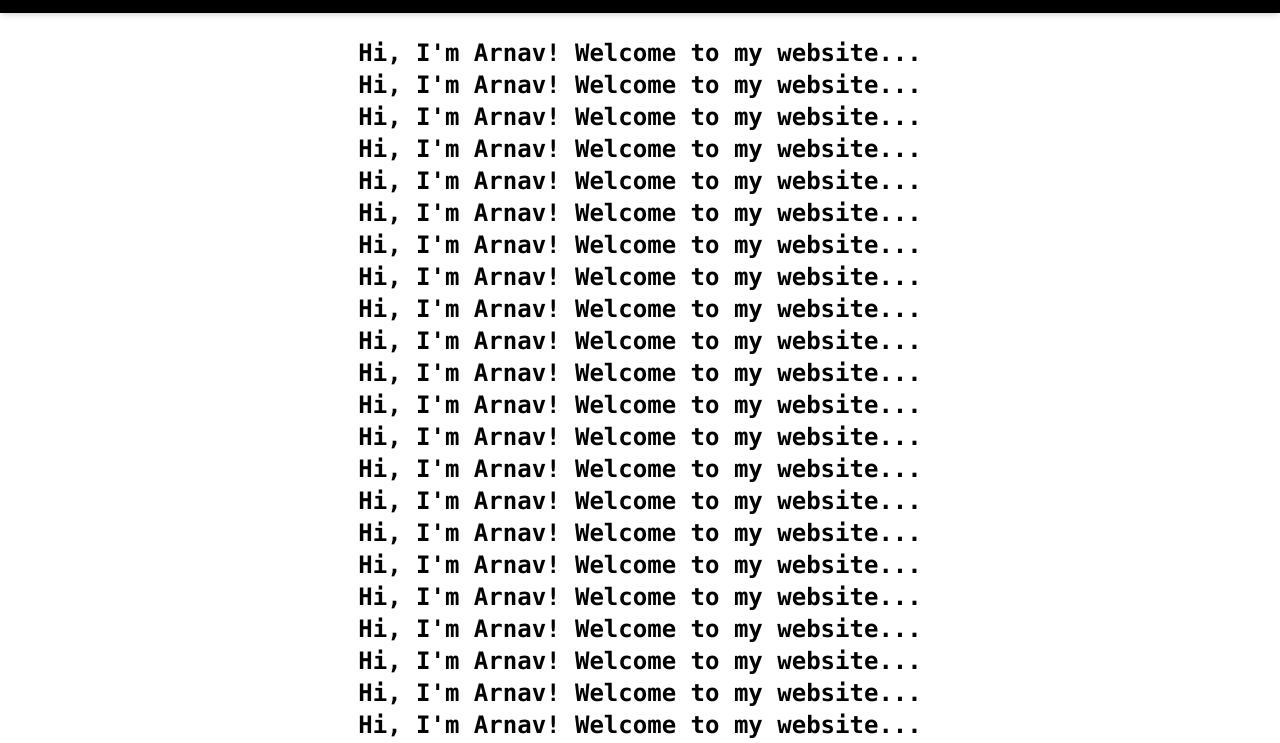
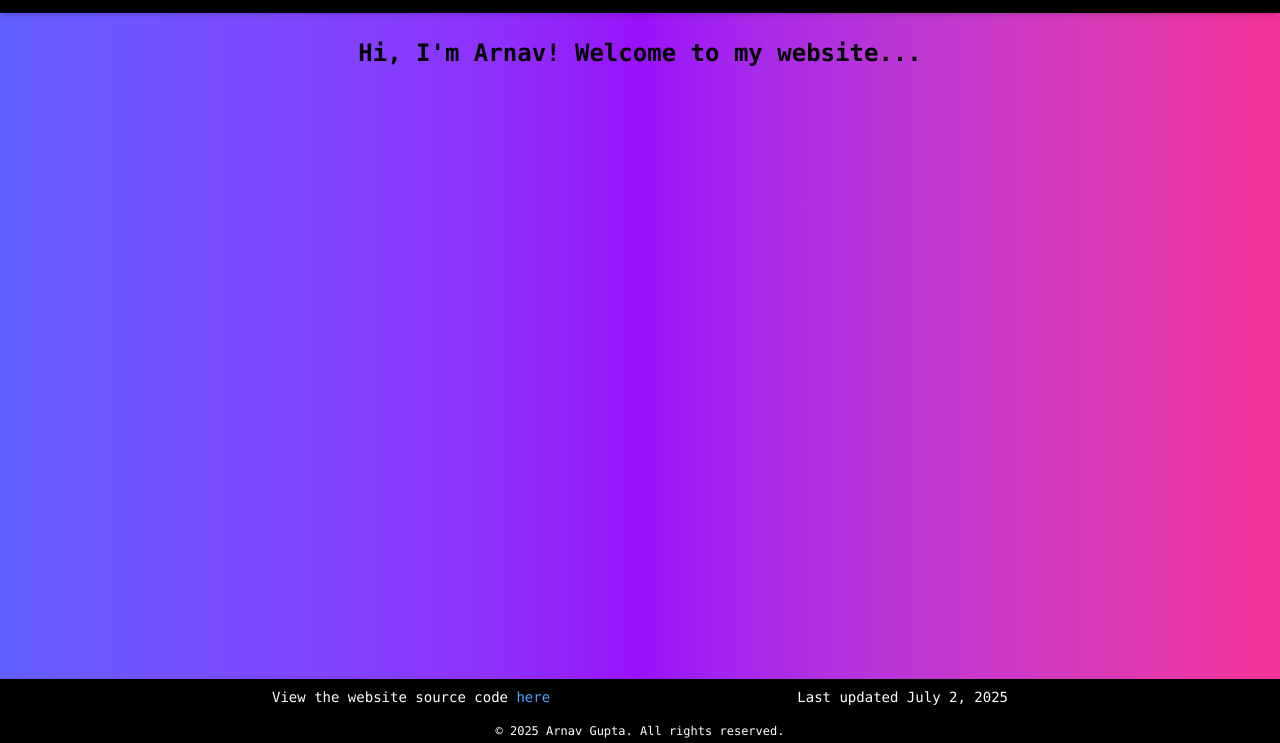
Before and after one commit to arnavgdev/arnavgdev.github.io, an Astro site: page / in a window 1280 px wide. Shown: the part 53-796 px from the top of the page. Built offline with nearby package versions, Linux system fonts and the light colour scheme; Astro itself is replaced by a stand-in of ours.

Commit message:
add background image

```diff
--- a/src/components/footer.astro
+++ b/src/components/footer.astro
@@ -6,9 +6,21 @@ const lastUpdated = new Date().toLocaleDateString('en-US', {
 });
 ---
 
-<footer class="bg-black text-white text-center shadow-inner py-4 mt-12">
-  <div class="max-w-3xl mx-auto px-4 flex justify-between items-center text-sm font-mono">
-    <p>&copy; {new Date().getFullYear()} Arnav Gupta. All rights reserved.</p>
+<footer class="bg-black text-white shadow-inner">
+  <div class="max-w-3xl mx-auto px-4 py-2 flex justify-between items-center text-sm font-mono">
+    <p>
+      View the website source code
+      <a
+        href="https://github.com/arnavgdev/arnavgdev.github.io"
+        target="_blank"
+        class="text-blue-400 hover:underline"
+      >
+        here
+      </a>
+    </p>
     <p>Last updated {lastUpdated}</p>
   </div>
+  <div class="text-center text-xs font-mono py-2">
+    &copy; {new Date().getFullYear()} Arnav Gupta. All rights reserved.
+  </div>
 </footer>
--- a/src/pages/index.astro
+++ b/src/pages/index.astro
@@ -2,9 +2,9 @@
 import '../styles/global.css';
 import Header from '../components/header.astro';
 import Footer from '../components/footer.astro';
-
 ---
 
+<html lang="en" class="h-full">
   <head>
     <title>Arnav Gupta</title>
     <meta name="description" content="Arnav Gupta's Website" />
@@ -12,37 +12,17 @@ import Footer from '../components/footer.astro';
     <link rel="canonical" href="arnavgdev.github.io" />
   </head>
 
-<Header />
+  <body class="bg-gradient-to-r from-indigo-500 via-purple-600 to-pink-500 min-h-screen flex flex-col text-black">
 
-<main class="max-w-3xl mx-auto p-6 text-black">
+    <Header class="z-50" />
+
+    <main class="max-w-3xl mx-auto p-6 flex-grow">
+      <!-- Your repeated content here -->
       <h1 class="text-2xl text-center font-mono font-bold">Hi, I'm Arnav! Welcome to my website...</h1>
-  <h1 class="text-2xl text-center font-mono font-bold">Hi, I'm Arnav! Welcome to my website...</h1>
-  <h1 class="text-2xl text-center font-mono font-bold">Hi, I'm Arnav! Welcome to my website...</h1>
-  <h1 class="text-2xl text-center font-mono font-bold">Hi, I'm Arnav! Welcome to my website...</h1>
-  <h1 class="text-2xl text-center font-mono font-bold">Hi, I'm Arnav! Welcome to my website...</h1>
-  <h1 class="text-2xl text-center font-mono font-bold">Hi, I'm Arnav! Welcome to my website...</h1>
-  <h1 class="text-2xl text-center font-mono font-bold">Hi, I'm Arnav! Welcome to my website...</h1>
-  <h1 class="text-2xl text-center font-mono font-bold">Hi, I'm Arnav! Welcome to my website...</h1>
-  <h1 class="text-2xl text-center font-mono font-bold">Hi, I'm Arnav! Welcome to my website...</h1>
-  <h1 class="text-2xl text-center font-mono font-bold">Hi, I'm Arnav! Welcome to my website...</h1>
-  <h1 class="text-2xl text-center font-mono font-bold">Hi, I'm Arnav! Welcome to my website...</h1>
-  <h1 class="text-2xl text-center font-mono font-bold">Hi, I'm Arnav! Welcome to my website...</h1>
-  <h1 class="text-2xl text-center font-mono font-bold">Hi, I'm Arnav! Welcome to my website...</h1>
-  <h1 class="text-2xl text-center font-mono font-bold">Hi, I'm Arnav! Welcome to my website...</h1>
-  <h1 class="text-2xl text-center font-mono font-bold">Hi, I'm Arnav! Welcome to my website...</h1>
-  <h1 class="text-2xl text-center font-mono font-bold">Hi, I'm Arnav! Welcome to my website...</h1>
-  <h1 class="text-2xl text-center font-mono font-bold">Hi, I'm Arnav! Welcome to my website...</h1>
-  <h1 class="text-2xl text-center font-mono font-bold">Hi, I'm Arnav! Welcome to my website...</h1>
-  <h1 class="text-2xl text-center font-mono font-bold">Hi, I'm Arnav! Welcome to my website...</h1>
-  <h1 class="text-2xl text-center font-mono font-bold">Hi, I'm Arnav! Welcome to my website...</h1>
-  <h1 class="text-2xl text-center font-mono font-bold">Hi, I'm Arnav! Welcome to my website...</h1>
-  <h1 class="text-2xl text-center font-mono font-bold">Hi, I'm Arnav! Welcome to my website...</h1>
-  <h1 class="text-2xl text-center font-mono font-bold">Hi, I'm Arnav! Welcome to my website...</h1>
-  <h1 class="text-2xl text-center font-mono font-bold">Hi, I'm Arnav! Welcome to my website...</h1>
-  <h1 class="text-2xl text-center font-mono font-bold">Hi, I'm Arnav! Welcome to my website...</h1>
-  <h1 class="text-2xl text-center font-mono font-bold">Hi, I'm Arnav! Welcome to my website...</h1>
-  <h1 class="text-2xl text-center font-mono font-bold">Hi, I'm Arnav! Welcome to my website...</h1>
-  <h1 class="text-2xl text-center font-mono font-bold">Hi, I'm Arnav! Welcome to my website...</h1>
+      <!-- ...repeat as needed -->
     </main>
 
-<Footer />
+    <Footer class="z-50" />
+
+  </body>
+</html>
```
Lines whose indentation alone changed are shown as unchanged.
